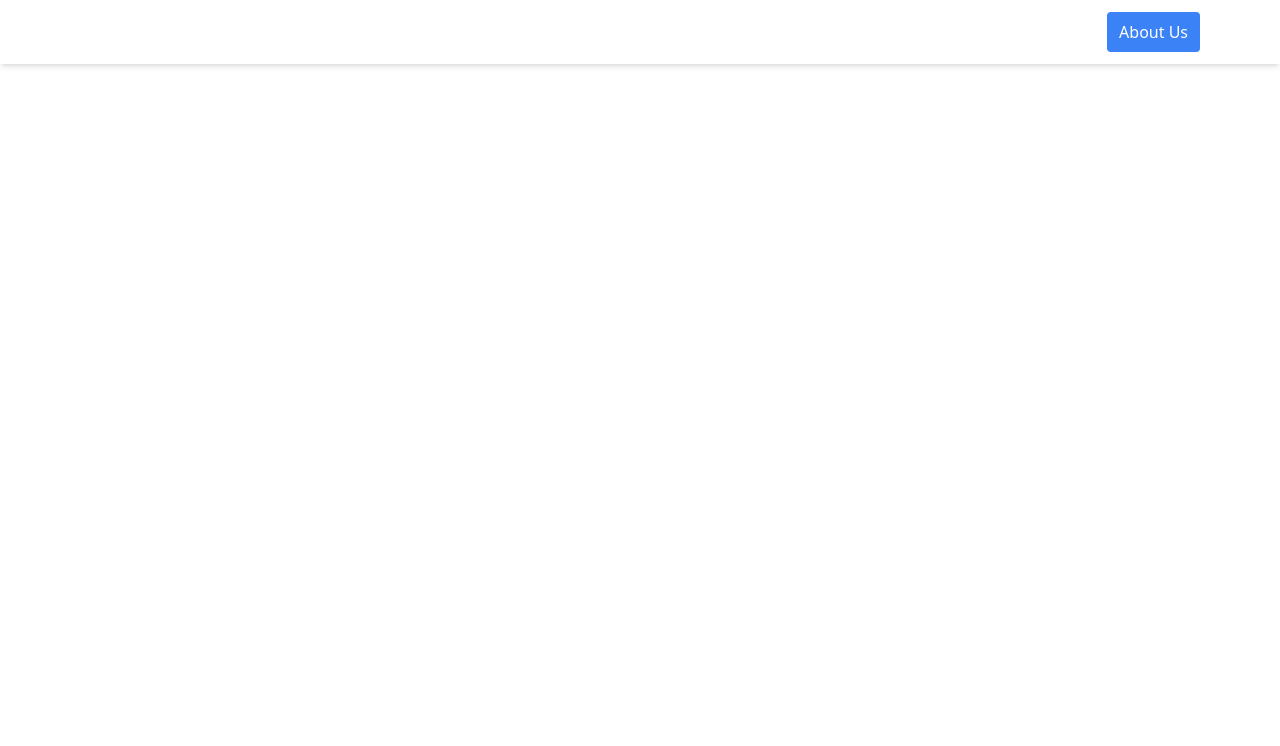
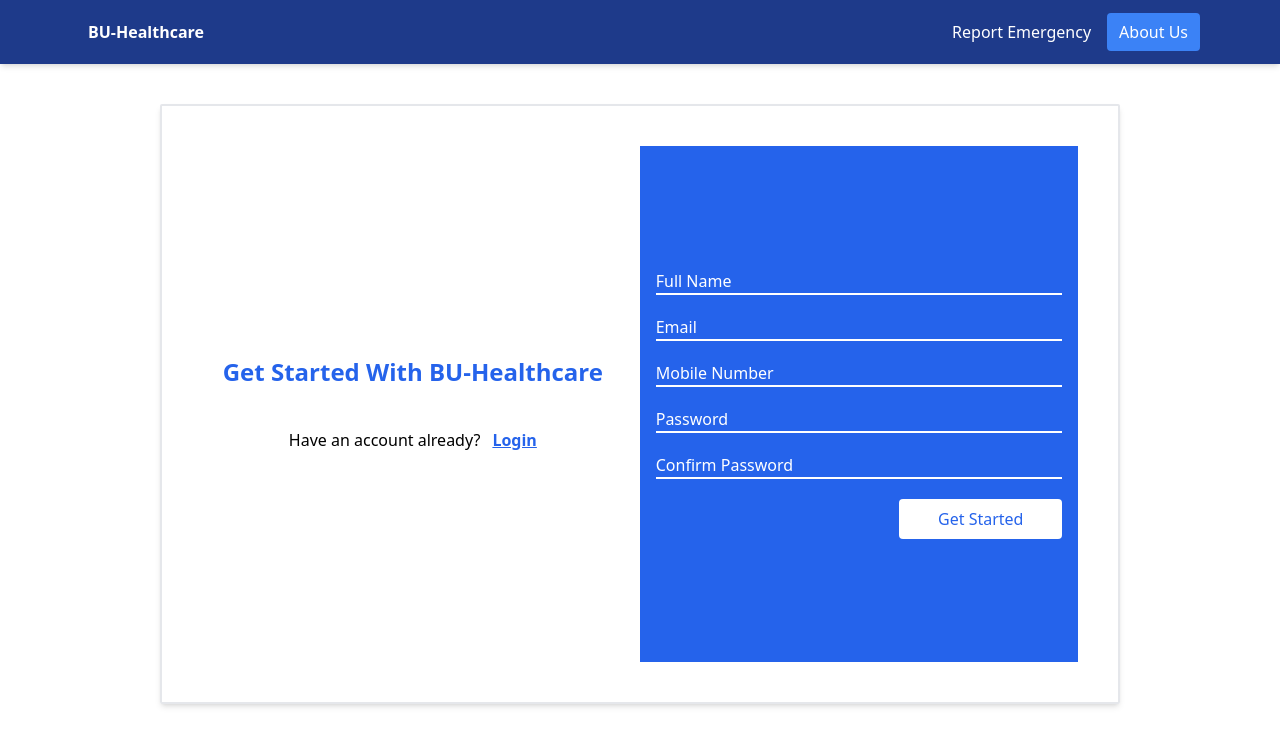
Before and after one commit to Avvyyy/BU-Healthcare, a Nuxt app: page /user.auth in a window 1280 px wide. Shown: the top 746 px of the page. Built offline with nearby package versions, Linux system fonts and the light colour scheme.

Commit message:
Completion of the front-end of the auth pages - next step form validation and adatbase using laarvel and firebase

```diff
--- /dev/null
+++ b/components/customButton.vue
@@ -0,0 +1,18 @@
+<template>
+	<div>
+		<nuxt-link :to="link" class="py-2 px-3 bg-blue-500 text-white rounded hover:bg-blue-600 transition duration-300">{{linkContent}}</nuxt-link>
+	</div>
+</template>
+
+<script setup>
+	defineProps({
+		link: {
+			type: String,
+			required: true,
+		},
+		linkContent: {
+			type: String,
+			required: true,
+		}
+	})
+</script>
--- a/components/fooTer.vue
+++ b/components/fooTer.vue
@@ -1,6 +1,6 @@
 <template>
 	<div class="w-screen">
-		<footer class="fixed bottom-0 w-full flex items-center justify-center py-5 px-2">
+		<footer class="fixed bottom-0 w-full flex items-center justify-center py-5 px-2  bg-brand-blue">
 			<p class="text-white">
 				BU-Healthcare &copy; SavvyXCodes <span class="date">{{ date }}</span>
 			</p>
--- a/components/navBar.vue
+++ b/components/navBar.vue
@@ -25,11 +25,7 @@ const isOpen = ref(false);
             class="py-5 px-3 text-white hover:text-gray-300"
             >Report Emergency</nuxt-link
           >
-          <nuxt-link
-            to="/about"
-            class="py-2 px-3 bg-blue-500 text-white rounded hover:bg-blue-600 transition duration-300"
-            >About Us</nuxt-link
-          >
+          <customButton link="/about-us" linkContent="About Us"/>
         </div>
         <!-- mobile button goes here -->
         <div class="md:hidden flex items-center">
@@ -53,13 +49,11 @@ const isOpen = ref(false);
       </div>
     </div>
     <!-- mobile menu -->
-    <div class="md:hidden" :class="isOpen ? 'flex flex-col' : 'hidden'">
-      <nuxt-link to="#" class="py-3 px-3text-white hover:text-gray-300"
+    <div class="md:hidden flex flex-col p-2" :class="isOpen ? 'flex flex-col' : 'hidden'">
+      <nuxt-link to="report-emergency" class="py-3 px-3 text-white hover:text-gray-300"
         >Report Emergency</nuxt-link
       >
-			<nuxt-link to="#" class="py-3 px-3 bg-blue-500 text-white rounded hover:bg-blue-600 transition duration-300"
-        >Get Started</nuxt-link
-      >
+		  <customButton link="about-us" linkContent="About Us" class="ml-2"/>
     </div>
   </nav>
 </template>
--- a/layouts/default.vue
+++ b/layouts/default.vue
@@ -1,7 +1,7 @@
 <template>
-	<div>
-		<nav-bar />
+	<div class="h-screen w-screen">
+		<nav-bar class="bg-brand-blue"/>
 		<slot></slot>
-		<foo-ter />
+		<!-- <foo-ter/> -->
 	</div>
 </template>
--- a/layouts/guest.vue
+++ b/layouts/guest.vue
@@ -1,8 +1,8 @@
 <template>
-	<div  class="bg-cover bg-center h-screen "
+	<div  class="bg-cover bg-center h-screen w-screen"
 	:style="{ backgroundImage: 'url(/img/hero-menu-img.jpg)' }">
 		<nav-bar />
 		<slot></slot>
-		<foo-ter />
+		<foo-ter/>
 	</div>
 </template>
--- a/nuxt.config.ts
+++ b/nuxt.config.ts
@@ -3,4 +3,5 @@ export default defineNuxtConfig({
   compatibilityDate: '2024-04-03',
   devtools: { enabled: true },
   modules: ["@nuxtjs/tailwindcss"],
+
 })
--- a/pages/index.vue
+++ b/pages/index.vue
@@ -4,18 +4,9 @@
     <main class="text-white p-auto mx-auto my-20 w-4/5 h-4/5 flex flex-col items-center gap-7">
       <h1 class="font-bold text-3xl">BU-Healthcare - Leveraging technology for proactivity in healthcare</h1>
 			<h3 class="font-semibold">Your journey to rapid emergency response starts here , with us</h3>
-			<div class="hero-menu-buttons flex items-center gap-7">
-
-				<nuxt-link
-            to="#"
-            class="py-2 px-3 bg-blue-500 text-white rounded hover:bg-blue-600 transition duration-300"
-            >Get Started</nuxt-link
-          >
-					<nuxt-link
-            to="#"
-            class="py-2 px-3 bg-blue-500 text-white rounded hover:bg-blue-600 transition duration-300"
-            >Report Emergency</nuxt-link
-          >
+			<div class="hero-menu-buttons flex md:flex-row flex-col items-center gap-7">
+				<custom-button link="user.auth/" linkContent="Get Started" />
+        <custom-button link="report-emergency" linkContent="Report Emergency" />
 			</div>
     </main>
   </div>
--- /dev/null
+++ b/pages/user.auth/forgot-password.vue
@@ -0,0 +1,19 @@
+<template>
+  <div class="mx-auto my-10 w-2/5 p-10 flex flex-col gap-10 md:border-2 md:rounded-sm shadow-md">
+    <h1 class="font-bold text-lg md:text-2xl text-center text-brand-blue">Forgot Password</h1>
+    <form action="" method="POST" class="flex flex-col gap-4">
+      <input
+        type="email"
+        name="email"
+        id="email"
+        placeholder="Input your email"
+        class="bg-inherit border-b-2 border-b-blue-600 outline-none placeholder:text-blue-600 text-blue-600"
+      />
+      <input
+        type="submit"
+        value="Send Password Reset Link"
+        class="bg-blue-600 text-white py-2 px-3 rounded self-end"
+      />
+    </form>
+  </div>
+</template>
--- /dev/null
+++ b/pages/user.auth/index.vue
@@ -0,0 +1,66 @@
+<template>
+  <!-- Form to Onboard user to the platform -->
+  <div
+    class="mx-auto my-10 md:w-3/4 md:h-3/4 p-10 flex flex-col md:flex-row gap-4 md:border-2 md:rounded-sm shadow-md"
+  >
+    <div
+      class="formDetails w-full h-full flex flex-col gap-3 md:gap-10 justify-center items-center"
+    >
+      <h1 class="font-bold text-lg md:text-2xl text-blue-600">Get Started With BU-Healthcare</h1>
+
+      <div class="callToAction flex gap-3">
+        <h5>Have an account already?</h5>
+				<nuxt-link to="./login" class="text-blue-600 font-semibold hover:text-blue-400 underline ">Login</nuxt-link>
+      </div>
+    </div>
+    <form
+      action=""
+      method="POST"
+      class="flex flex-col gap-5 justify-center p-4 md:border-right h-full w-full bg-blue-600"
+    >
+      <input
+        type="text"
+        name="fullName"
+        id="fullName"
+        placeholder="Full Name"
+        class="bg-inherit border-b-2 border-b-white outline-none placeholder:text-white text-white"
+      />
+      <input
+        type="email"
+        name="email"
+        id="email"
+        placeholder="Email"
+        class="bg-inherit border-b-2 border-b-white outline-none placeholder:text-white text-white"
+      />
+      <input
+        type="text"
+        name="phoneNumber"
+        inputmode="numeric"
+        minlength="11"
+        maxlength="11"
+        id="phoneNumber"
+        placeholder="Mobile Number"
+        class="bg-inherit border-b-2 border-b-white outline-none placeholder:text-white text-white"
+      />
+      <input
+        type="password"
+        name="password"
+        id="password"
+        placeholder="Password"
+        class="bg-inherit border-b-2 border-b-white outline-none placeholder:text-white text-white"
+      />
+      <input
+        type="password"
+        name="confirmPassword"
+        id="confirmPassword"
+        placeholder="Confirm Password"
+        class="bg-inherit border-b-2 border-b-white outline-none placeholder:text-white text-white"
+      />
+      <input
+        type="submit"
+        value="Get Started"
+        class="bg-white text-blue-600 py-2 px-3 rounded md:w-2/5 self-end"
+      />
+    </form>
+  </div>
+</template>
--- /dev/null
+++ b/pages/user.auth/login.vue
@@ -0,0 +1,58 @@
+<template>
+  <!-- Login form-->
+  <div
+    class="mx-auto my-10 md:w-3/4 md:h-3/4 p-10 flex flex-col md:flex-row gap-4 md:border-2 md:rounded-sm shadow-md"
+  >
+    <!-- Form on the left side -->
+    <form
+      action=""
+      method="POST"
+      class="flex flex-col gap-5 justify-center p-4 md:border-r h-full w-full bg-blue-600"
+    >
+      <input
+        type="email"
+        name="email"
+        id="email"
+        placeholder="Email"
+        class="bg-inherit border-b-2 border-b-white outline-none placeholder:text-white text-white"
+      />
+      <input
+        type="password"
+        name="password"
+        id="password"
+        placeholder="Password"
+        class="bg-inherit border-b-2 border-b-white outline-none placeholder:text-white text-white"
+      />
+			<div class="callToAction flex mt-3 items-end justify-between">
+      <input
+        type="submit"
+        value="Login"
+        class="bg-white text-blue-600 py-2 px-3 rounded md:w-2/5"
+      />
+			<nuxt-link
+          to="./forgot-password"
+          class="text-white hover:text-blue-400 underline"
+          >Forgot Password?</nuxt-link
+        >
+		</div>
+    </form>
+
+    <!-- Welcome message on the right side -->
+    <div
+      class="formDetails w-full h-full flex flex-col gap-3 md:gap-10 justify-center items-center"
+    >
+      <h1 class="font-bold text-lg md:text-2xl text-blue-600">
+        Welcome Back to BU-HealthCare
+      </h1>
+
+      <div class="callToAction flex gap-3">
+        <h5>Don't have an account?</h5>
+        <nuxt-link
+          to="./"
+          class="text-blue-600 font-semibold hover:text-blue-400 underline"
+          >Sign Up</nuxt-link
+        >
+      </div>
+    </div>
+  </div>
+</template>
--- a/tailwind.config.js
+++ b/tailwind.config.js
@@ -9,7 +9,11 @@ module.exports = {
    ],
   darkMode: false, // or 'media' or 'class'
   theme: {
-    extend: {},
+    extend: {
+      colors: {
+          'brand-blue': '#1e3a8a',
+      }
+    },
   },
   variants: {
     extend: {},
```
